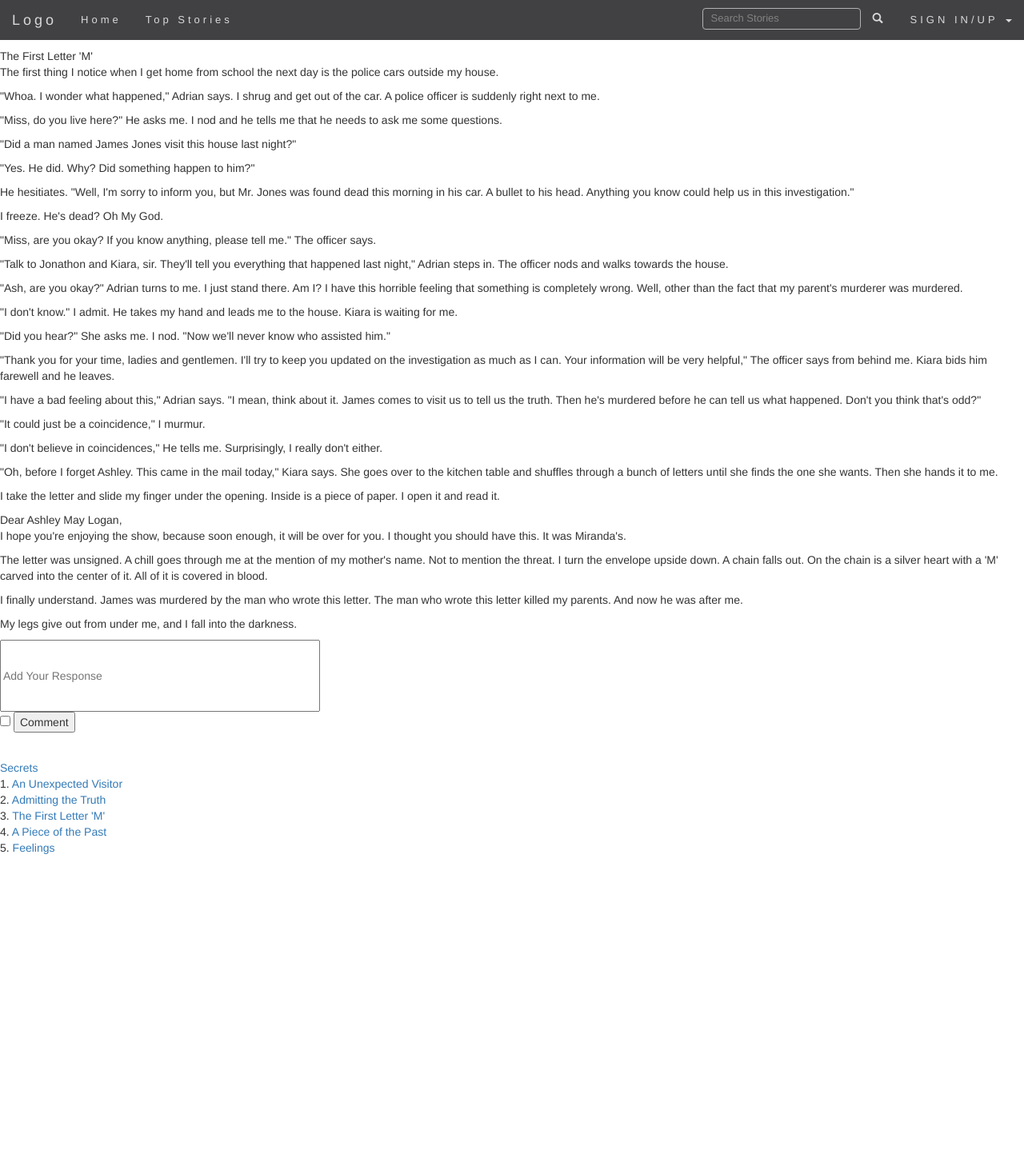
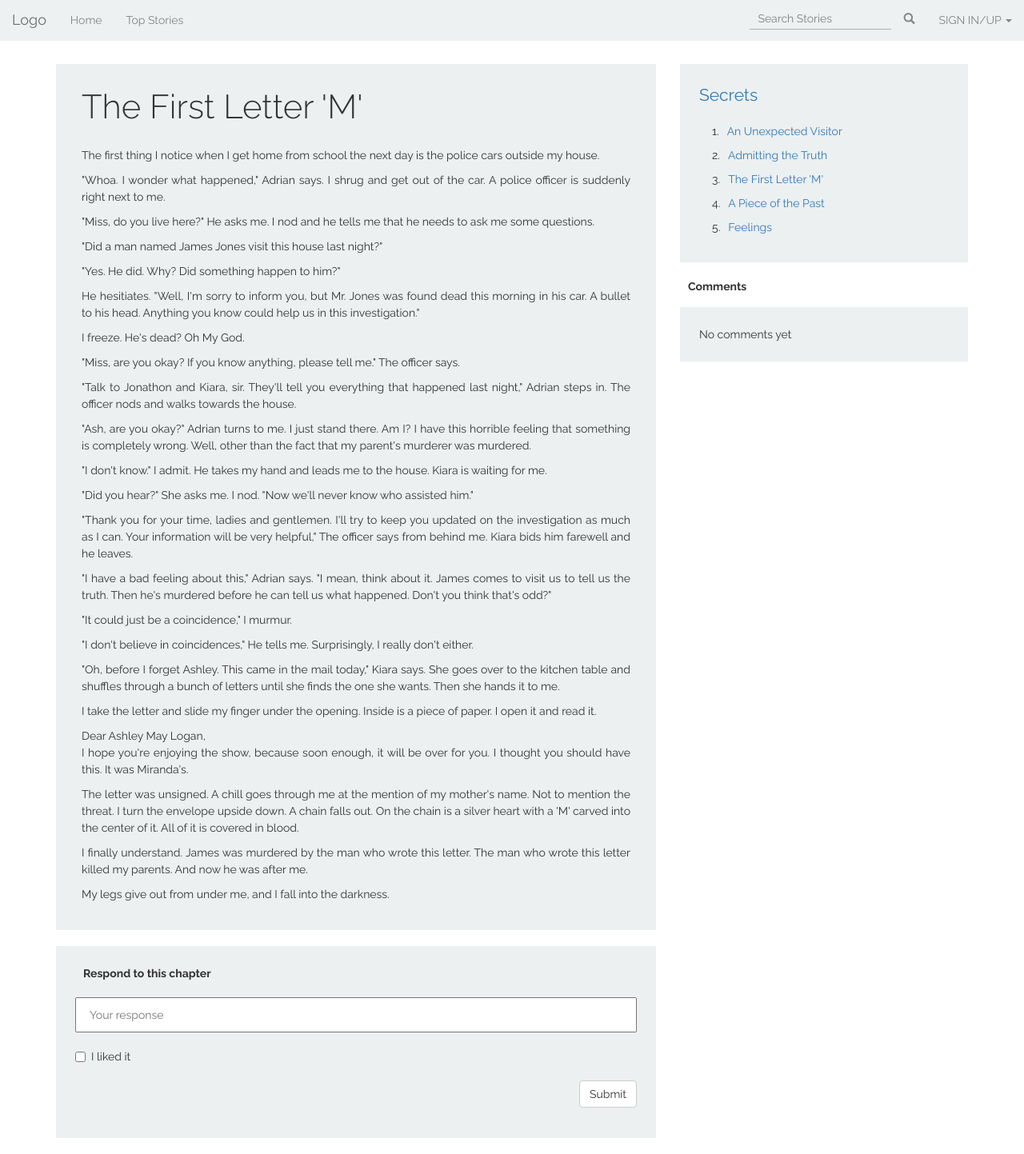
Before and after one commit to aakashres/software-engineering, a Django app: a page that uses mysite/templates/base.html in a window 1280 px wide. Shown: the whole page at 80% size. Before the commit the page ends 1068 px from the top, so only its background shows below. Run offline with Django 3.2, Linux system fonts and the light colour scheme; data comes from the database, SQL or seed files in the repository; both versions use the stored data as it was after the commit; some libraries are stand-ins or nearby versions.

Commit message:
Improve design of Home, Story & Chapter page

```diff
--- a/mysite/main/views.py
+++ b/mysite/main/views.py
@@ -10,7 +10,7 @@ def main(request):
 
 def signup(request):
     if request.method == "POST":
-        username = request.POST.get.get('username')
+        username = request.POST.get('username')
         email = request.POST.get('email')
         password1 = request.POST.get('password1')
         password2 = request.POST.get('password2')
--- /dev/null
+++ b/mysite/static/css/chapter.css
@@ -0,0 +1,95 @@
+body{
+    padding-top: 80px!important;
+}
+
+.chapter{
+    background-color: #ecf0f1;
+    padding: 24px 32px;
+    margin-bottom: 20px;
+}
+
+.chapter .title{
+    font-size: 3em;
+    font-weight: 300;
+    margin-bottom: 20px;
+}
+
+.chapter-list{
+    padding: 24px;
+    background-color: #ecf0f1;
+    margin-bottom: 20px;
+}
+
+.chapter-list .story-title{
+    font-size: 1.5em;
+    margin-bottom: 20px;
+}
+
+.chapter-list .list-item .sn::after{
+    content: '.';
+}
+.chapter-list .list-item{
+    margin-top: 10px;
+    margin-bottom: 10px;
+    margin-left: 16px;
+}
+.chapter-list .list-item .sn{
+    width: 24px;
+    margin-right: 10px;
+}
+.content{
+    text-align: justify;
+    line-height: 1.5;
+}
+
+.form-response{
+    background-color: #ecf0f1;
+    padding: 24px;
+    text-align: right;
+}
+.form-response .title{
+    font-weight: bold;
+    padding-left: 10px;
+    margin-bottom: 10px;
+    text-align: left;
+}
+.form-response input[type=text],
+.form-response .checkbox{
+    width: 100%;
+    margin-top: 10px;
+    margin-bottom: 10px;
+    text-align: left;
+}
+
+.form-response input[type=text]{
+    padding: 10px 16px;
+}
+
+.form-response input[type=submit]{
+    margin-top: 10px;
+}
+
+.comment-list .title{
+    font-weight: bold;
+    padding-left: 10px;
+    margin-bottom: 16px;
+}
+
+.comment{
+    margin-bottom: 10px;
+    background-color: #ecf0f1;
+    padding: 24px;
+}
+
+.comment .commenter{
+    font-weight: bold;
+}
+
+.comment .time{
+    font-size: 0.88em;
+}
+
+.comment .content{
+    line-height: 1.5;
+    margin-top: 16px;
+}
--- a/mysite/static/css/common.css
+++ b/mysite/static/css/common.css
@@ -1,59 +1,29 @@
 body {
-  padding-top: 60px;
+    font-family: 'Raleway', 'sans-serif';
+    font-weight: normal;
+    padding-top: 50px;
+}
+
+a, a:hover, a:focus{
+    text-decoration: none;
 }
 
 .navbar {
 	margin-bottom: 0;
-	background-color: #2d2d30;
-	border: 0;
-	font-size: 13px !important;
-	letter-spacing: 4px;
+	background-color: #ecf0f1;
+    border: none;
 	opacity:0.9;
 }
 
-/* Add a gray color to all navbar links */
-.navbar li a, .navbar .navbar-brand {
-	color: #d5d5d5 !important;
-}
-
-/* On hover, the links will turn white */
-.navbar-nav li a:hover {
-	color: #fff !important;
-}
-
-/* The active link */
-.navbar-nav li.active a {
-	color: #fff !important;
-	background-color:#29292c !important;
-}
-
-/* Remove border color from the collapsible button */
-.navbar-default .navbar-toggle {
-	border-color: transparent;
-}
-/* Dropdown */
-.open .dropdown-toggle {
-	color: #fff ;
-	background-color: #555 !important;
-}
-
-/* Dropdown links */
-.dropdown-menu li a {
-	color: #000 !important;
-}
 
 #search-input{
     background-color: transparent;
     outline: none;
-    border: 1px solid #aaa;
-    border-radius: 4px;
+    border: none;
+    border-bottom: 1px solid #aaa;
     padding: 3px 10px;
 }
 
-/* On hover, the dropdown links will turn red */
-.dropdown-menu li a:hover {
-	background-color: red !important;
-}
 .carousel-inner img {
 	-webkit-filter: grayscale(90%);
 	filter: grayscale(90%); /* make all photos black and white */
@@ -69,9 +39,6 @@ body {
 	.carousel-caption {
 		display: none; /* Hide the carousel text when the screen is less than 600 pixels wide */
 	}
-}
-.container {
-
 }
 .jumbotron{
 	background-color: #fafafa !important;
@@ -96,7 +63,6 @@ footer {
 footer a {
     color: #f5f5f5;
 }
-
 footer a:hover {
     color: #777;
     text-decoration: none;
--- a/mysite/templates/base.html
+++ b/mysite/templates/base.html
@@ -16,16 +16,13 @@
     <link rel="stylesheet" href="{% static 'css/common.css'%}">
     <script src="{% static 'js/jquery.min.js' %}"></script>
     <script src="{% static 'js/bootstrap.min.js'%}"></script>
-
-
 </head>
 <body id="myPage">
     {% include 'navbar.html' %}
     {% block content%}
     {% endblock content %}
-
+    <link href='https://fonts.googleapis.com/css?family=Raleway:400,300,700' rel='stylesheet' type='text/css'>
     <script>
-
         $(document).ready(function(){
         // Initialize Tooltip
         $('[data-toggle="tooltip"]').tooltip();
@@ -33,25 +30,16 @@ $(document).ready(function(){
         $(document).ready(function(){
         // Add smooth scrolling to all links in navbar + footer link
         $("footer a[href='#myPage']").on('click', function(event) {
-
-  // Prevent default anchor click behavior
             event.preventDefault();
-
-  // Store hash
             var hash = this.hash;
-
-  // Using jQuery's animate() method to add smooth page scroll
-  // The optional number (900) specifies the number of milliseconds it takes to scroll to the specified area
             $('html, body').animate({
                 scrollTop: $(hash).offset().top
             }, 900, function(){
-
                 // Add hash (#) to URL when done scrolling (default click behavior)
                 window.location.hash = hash;
             });
         });
     })
     </script>
-
 </body>
 </html>
--- a/mysite/templates/story/chapter.html
+++ b/mysite/templates/story/chapter.html
@@ -1,36 +1,62 @@
 {% extends "base.html" %}
-
+{% load staticfiles %}
 
 {% block title %}
     {{chapter.chapter_title}} | {{story.story_title}}
 {% endblock %}
 
+{% block style %}
+<link rel="stylesheet" href="{% static 'css/chapter.css'%}">
+{% endblock %}
+
 {% block content %}
-    {{chapter.chapter_title}}<br/>
-    {{chapter.chapter_content|linebreaks}}
-    <form action="" method="POST">
-        {% csrf_token %}
-        <input style="height: 90px;width:400px; " type="text" name="content" placeholder="Add Your Response" /><br/>
-        <input type="checkbox" name="like" />
-        <input type="submit" value="Comment" />
-    </form>
-    {% for comment in comments %}
-        <a href="{% url 'author:show_profile' comment.commenter|slugify %}" >
-            {{comment.commenter}}
-        </a>
-        {{comment.posted|timesince:today}} ago<br/>
-        {{comment.content}}<br/>
-    {% endfor %}
+<div class="container">
+    <div class="row">
+        <div class="col-md-8">
+            <div class="chapter">
+                <div class="title">{{chapter.chapter_title}}</div>
+                <div class="content">{{chapter.chapter_content|linebreaks}}</div>
+            </div>
+            <div class="form-response">
+                <div class="title">Respond to this chapter</div>
+                <form action="" method="POST">
+                    {% csrf_token %}
+                    <input type="text" name="content" placeholder="Your response" >
+                    <div class="checkbox">
+                        <label><input type="checkbox" name="like">I liked it</label>
+                    </div>
+                    <input class="btn btn-default" type="submit">
+                </form>
+            </div>
+        </div>
+        <div class="col-md-4">
+            <div class="chapter-list">
+                <div class="story-title"><a href="{% url 'story:story' story.author.user.username|slugify story.story_title|slugify %}">{{story.story_title}}</a></div>
+                {% for chapter in chapter_list %}
+                <div class="list-item">
+                    <span class="sn">{{chapter.chapter_number}}</span><a href="{% url 'story:chapter' author.user.username|slugify story.story_title|slugify chapter.chapter_title|slugify  %}">{{chapter.chapter_title}}</a>
+                </div>
+                {% endfor %}
+            </div>
+            <div class="comment-list">
+                <div class="title">Comments</div>
+                {% for comment in comments %}
+                <div class="comment">
+                    <div class="commenter">
+                        <a href="{% url 'author:show_profile' comment.commenter|slugify %}" >{{comment.commenter}}</a>
+                    </div>
+                    <div class="time">{{comment.posted|timesince:today}} ago</div>
+                    <div class="content">{{comment.content}}</div>
+                </div>
+                {% empty %}
+                <div class="comment">
+                    No comments yet
+                </div>
+                {% endfor %}
+            </div>
+        </div>
+    </div>
+
     <br/>
-
-    <a href="{% url 'story:story' story.author.user.username|slugify story.story_title|slugify %}">
-        {{story.story_title}}
-    </a>
-    <br/>
-    {% for chapter in chapter_list %}
-        {{chapter.chapter_number}}.
-        <a href="{% url 'story:chapter' author.user.username|slugify story.story_title|slugify chapter.chapter_title|slugify  %}">
-            {{chapter.chapter_title}}
-        </a><br/>
-    {% endfor %}
+</div>
 {% endblock %}
```
Also changed, not shown: mysite/static/css/home.css (added, +33 -0 lines), mysite/static/css/story.css (added, +64 -0 lines), mysite/templates/story/home.html (+31 -7 lines), mysite/templates/story/story.html (+41 -14 lines), mysite/db.sqlite3. Lines whose indentation alone changed are shown as unchanged.
